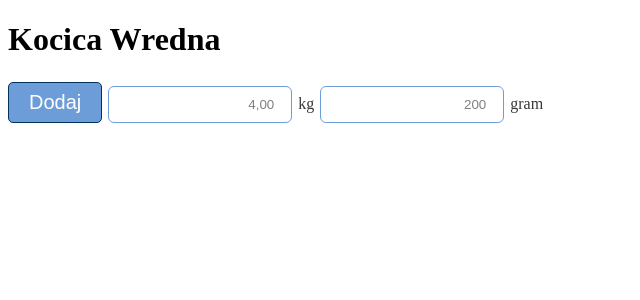
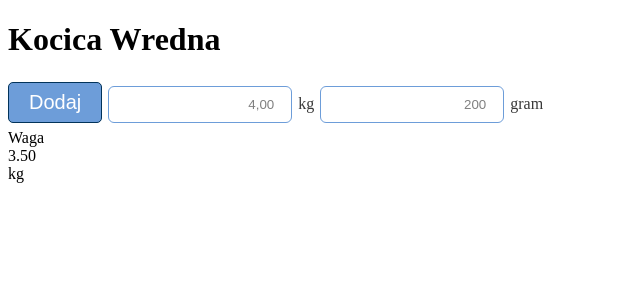
Before and after one commit to anncst/Punia, a React (Create React App) app in the folder frontend/: page / in a window 1280 px wide. Shown: the top 300 px of the page, without its empty margins (0-640 px from the left). Built offline with nearby package versions, Linux system fonts and the light colour scheme.

Commit message:
added Infobox

```diff
--- a/frontend/src/App.js
+++ b/frontend/src/App.js
@@ -2,6 +2,7 @@ import React from 'react'
 import { Home } from './components/Home'
 import Button from './components/Button/Button'
 import NumberInput from './components/NumberInput/NumberInput'
+import InfoBox from './components/InfoBox/InfoBox'
 
 function App() {
   return (
@@ -10,6 +11,7 @@ function App() {
       <Button>Dodaj</Button>
       <NumberInput placeholder="4,00" label="kg" max="10" step="0.01" />
       <NumberInput placeholder="200" label="gram" max="10" />
+      <InfoBox text="Waga" value="3.50" unit="kg" />
     </div>
   )
 }
--- /dev/null
+++ b/frontend/src/components/InfoBox/InfoBox.js
@@ -0,0 +1,25 @@
+import React from 'react'
+import PropTypes from 'prop-types'
+
+const InfoBox = ({ text, value, date, unit, change, changeUnit }) => {
+  return (
+    <div>
+      <div>{text}</div>
+      <div>{date}</div>
+      <div>{value}</div>
+      <div>{unit}</div>
+      <div>{change}</div>
+      <div>{changeUnit}</div>
+    </div>
+  )
+}
+
+InfoBox.propTypes = {
+  text: PropTypes.string,
+  date: PropTypes.instanceOf(Date),
+  value: PropTypes.number,
+  unit: PropTypes.string,
+  change: PropTypes.number,
+  changeUnit: PropTypes.string,
+}
+export default InfoBox
```
